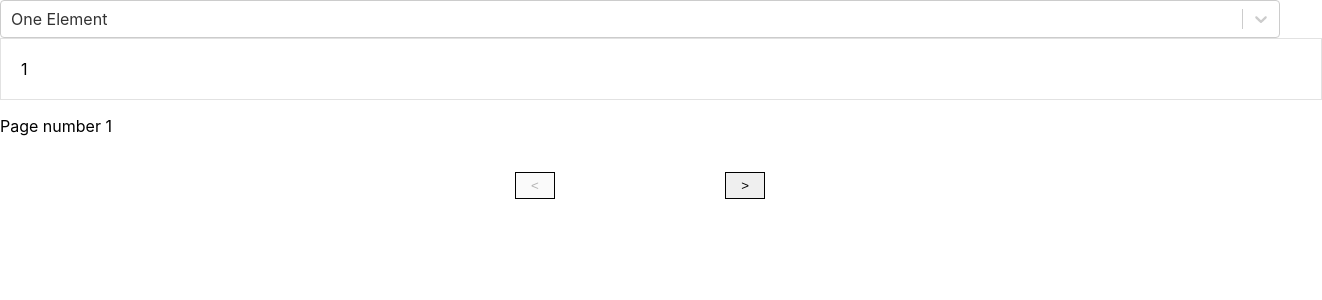
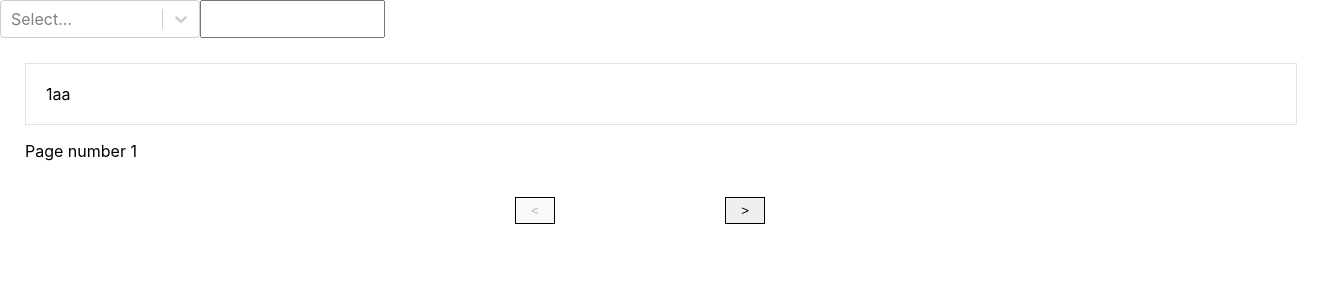
Before and after one commit to ExuCounter/pagination, a React (Create React App) app: page / in a window 1280 px wide. Shown: the top 300 px of the page, 1322 px wide, since content can reach past the window. Built offline with nearby package versions, Linux system fonts and the light colour scheme.

Commit message:
feat: add list controls

```diff
--- a/package.json
+++ b/package.json
@@ -43,5 +43,8 @@
       "last 1 firefox version",
       "last 1 safari version"
     ]
+  },
+  "devDependencies": {
+    "styled-components": "^5.2.1"
   }
 }
--- a/src/@main/index.tsx
+++ b/src/@main/index.tsx
@@ -1,19 +1,21 @@
 import { List } from '../List'
-import { useState } from 'react'
-import RSelect, { ValueType } from 'react-select'
+import { useState, useRef } from 'react'
+import { ValueType } from 'react-select'
+import { Select } from '../shared/Select'
+import { Input } from '../shared/Input'
 
 const fakeData = [
-  { title: '1' },
-  { title: '2' },
+  { title: '1aa' },
+  { title: '2bb' },
   { title: '3' },
-  { title: '4' },
+  { title: '4bbbb' },
   { title: '5' },
-  { title: '6' },
-  { title: '7' },
+  { title: '6aa' },
+  { title: '7bbbb' },
   { title: '8' },
-  { title: '9' },
-  { title: '10' },
-  { title: '11' },
+  { title: '9aa' },
+  { title: '10aaaa' },
+  { title: '11aa' },
   { title: '12' },
 ]
 
@@ -29,19 +31,32 @@ export const MainPage = () => {
   const [currentOption, setCurrentOption] = useState<
     ValueType<OptionType, false>
   >(options[0])
+  const [inputValue, setInputValue] = useState<string>('')
+  const ref = useRef<HTMLInputElement>(null)
 
-  const handleSelect = (value: OptionType | null) => {
+  const handleSelect = (value: ValueType<OptionType, false>) => {
     setCurrentOption(value)
+  }
+
+  const handleInput = (e: React.ChangeEvent<HTMLInputElement>) => {
+    setInputValue(e.target.value)
   }
 
   return (
     <>
-      <RSelect
-        options={options}
-        defaultValue={options[0]}
-        onChange={(e) => handleSelect(e)}
+      <div style={{ display: 'flex', width: '100%' }}>
+        <Select
+          options={options}
+          defaultValue={options[0]}
+          onChange={handleSelect}
+        />
+        <Input value={inputValue} ref={ref} onChange={handleInput} />
+      </div>
+      <List
+        filterByTitle={inputValue}
+        visibleItemsNumber={currentOption!.value}
+        data={fakeData}
       />
-      <List visibleItemsNumber={currentOption!.value} data={fakeData} />
     </>
   )
 }
--- a/src/List/index.tsx
+++ b/src/List/index.tsx
@@ -7,6 +7,7 @@ const INITIAL_PAGE_NUMBER = 1
 type ListProps = {
   data: ListItemProps[]
   visibleItemsNumber: number
+  filterByTitle?: string
 }
 
 type ListPaginationArrowProps = {
@@ -39,19 +40,33 @@ export const ListPaginationArrow = ({
   )
 }
 
-export const List = ({ data: list, visibleItemsNumber }: ListProps) => {
+export const List = ({
+  data: list,
+  filterByTitle,
+  visibleItemsNumber,
+}: ListProps) => {
   const [pageNumber, setPageNumber] = useState<number>(INITIAL_PAGE_NUMBER)
 
-  const { isPreviousPageAvailable, isNextPageAvailable } = useMemo(() => {
-    const availablePagesNumber = Math.ceil(list.length / visibleItemsNumber)
+  const {
+    isPreviousPageAvailable,
+    isNextPageAvailable,
+    filteredList,
+  } = useMemo(() => {
+    const filteredList = filterByTitle
+      ? list.filter((item) => item.title.includes(filterByTitle))
+      : list
+    const availablePagesNumber = Math.ceil(
+      filteredList.length / visibleItemsNumber
+    )
     const isPreviousPageAvailable = pageNumber - 1 > 0
     const isNextPageAvailable = pageNumber + 1 <= availablePagesNumber
 
     return {
       isPreviousPageAvailable,
       isNextPageAvailable,
+      filteredList,
     }
-  }, [pageNumber, visibleItemsNumber, list])
+  }, [pageNumber, visibleItemsNumber, list, filterByTitle])
 
   useEffect(() => {
     setPageNumber(INITIAL_PAGE_NUMBER)
@@ -59,7 +74,7 @@ export const List = ({ data: list, visibleItemsNumber }: ListProps) => {
 
   const visibleList = useMemo(
     () =>
-      list.filter((_, idx) => {
+      filteredList.filter((_, idx) => {
         const viewedItemsNumber = pageNumber * visibleItemsNumber
 
         if (pageNumber === 1) {
@@ -71,7 +86,7 @@ export const List = ({ data: list, visibleItemsNumber }: ListProps) => {
           )
         }
       }),
-    [pageNumber, visibleItemsNumber, list]
+    [pageNumber, visibleItemsNumber, list, filteredList]
   )
 
   const goToPreviousPage = () => {
@@ -83,12 +98,11 @@ export const List = ({ data: list, visibleItemsNumber }: ListProps) => {
   }
 
   return (
-    <>
+    <div className="list-container">
       {visibleList.map((item, idx) => {
         return <ListItem key={idx} {...item} />
       })}
-      <>
-        <p>Page number {pageNumber}</p>
+      <p className="page-number">Page number {pageNumber}</p>
       <ListPaginationArrowsContainer>
         <ListPaginationArrow
           disabled={!isPreviousPageAvailable}
@@ -101,7 +115,6 @@ export const List = ({ data: list, visibleItemsNumber }: ListProps) => {
           onClick={goToNextPage}
         />
       </ListPaginationArrowsContainer>
-      </>
-    </>
+    </div>
   )
 }
--- a/src/List/style.css
+++ b/src/List/style.css
@@ -12,3 +12,11 @@
   padding: 5px 15px;
   border: solid 1px black;
 }
+
+.page-number {
+  font-size: 16px;
+}
+
+.list-container {
+  padding: 25px;
+}
--- /dev/null
+++ b/src/shared/Input.tsx
@@ -0,0 +1,23 @@
+import { ComponentPropsWithRef, forwardRef } from 'react'
+type CustomInputProps = {
+  mask?: 'number' | 'code'
+  label?: string
+}
+
+type InputProps = ComponentPropsWithRef<'input'> & CustomInputProps
+
+export const Input = forwardRef<HTMLInputElement, InputProps>(
+  ({ mask, label, ...props }, ref) => {
+    return (
+      <>
+        {label && (
+          <label>
+            <span>{label}</span>
+            <input {...props} ref={ref} />
+          </label>
+        )}
+        {!label && <input {...props} ref={ref} />}
+      </>
+    )
+  }
+)
--- /dev/null
+++ b/src/shared/Select.tsx
@@ -0,0 +1,19 @@
+import RSelect, { Props as RSelectProps } from 'react-select'
+
+type SelectProps<T, isMulti extends boolean> = RSelectProps<T, isMulti>
+
+export const Select = <T, isMulti extends false>({
+  options = [],
+  onChange,
+}: SelectProps<T, isMulti>) => {
+  return (
+    <div style={{ width: '200px' }}>
+      <RSelect<T, isMulti>
+        options={options}
+        onChange={(value, action) => {
+          onChange && onChange(value, action)
+        }}
+      />
+    </div>
+  )
+}
```
Also changed, not shown: 1 other file (tests, documents, lock files or other folders). Lines whose indentation alone changed are shown as unchanged.
